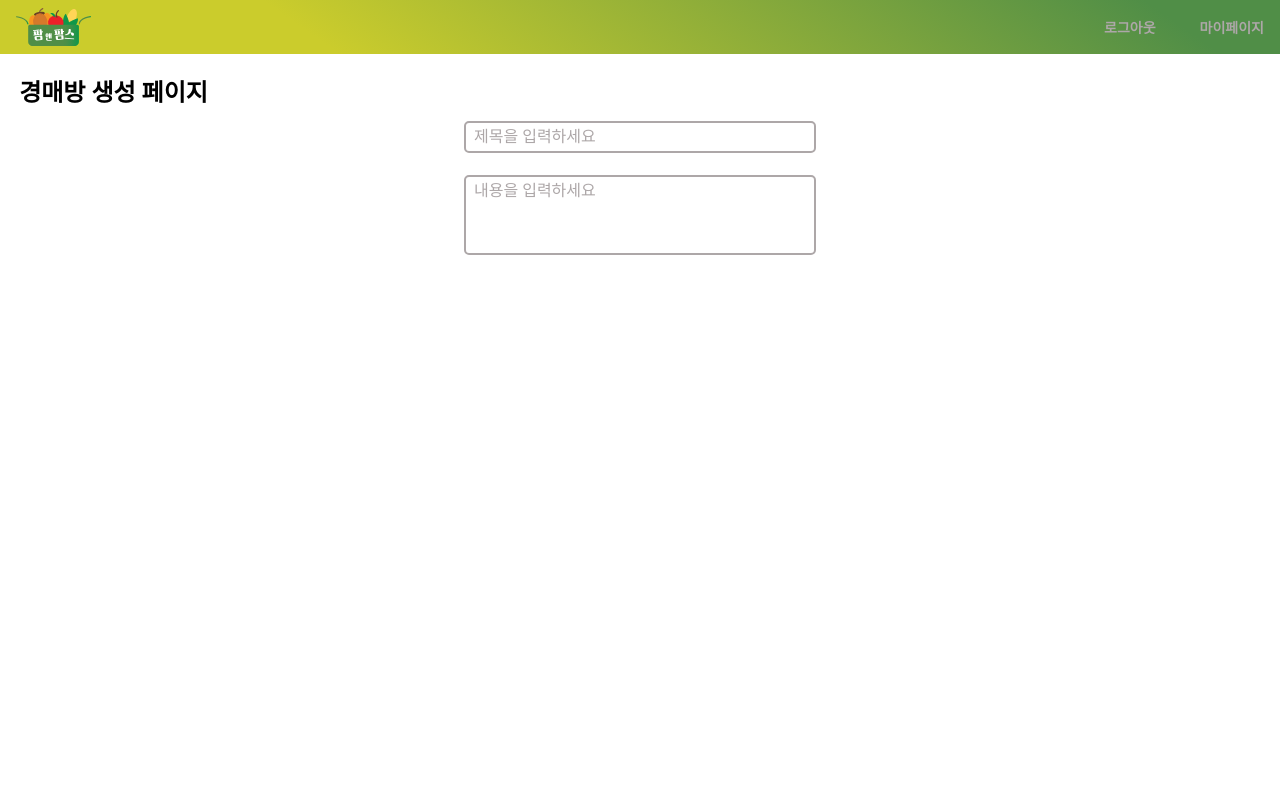
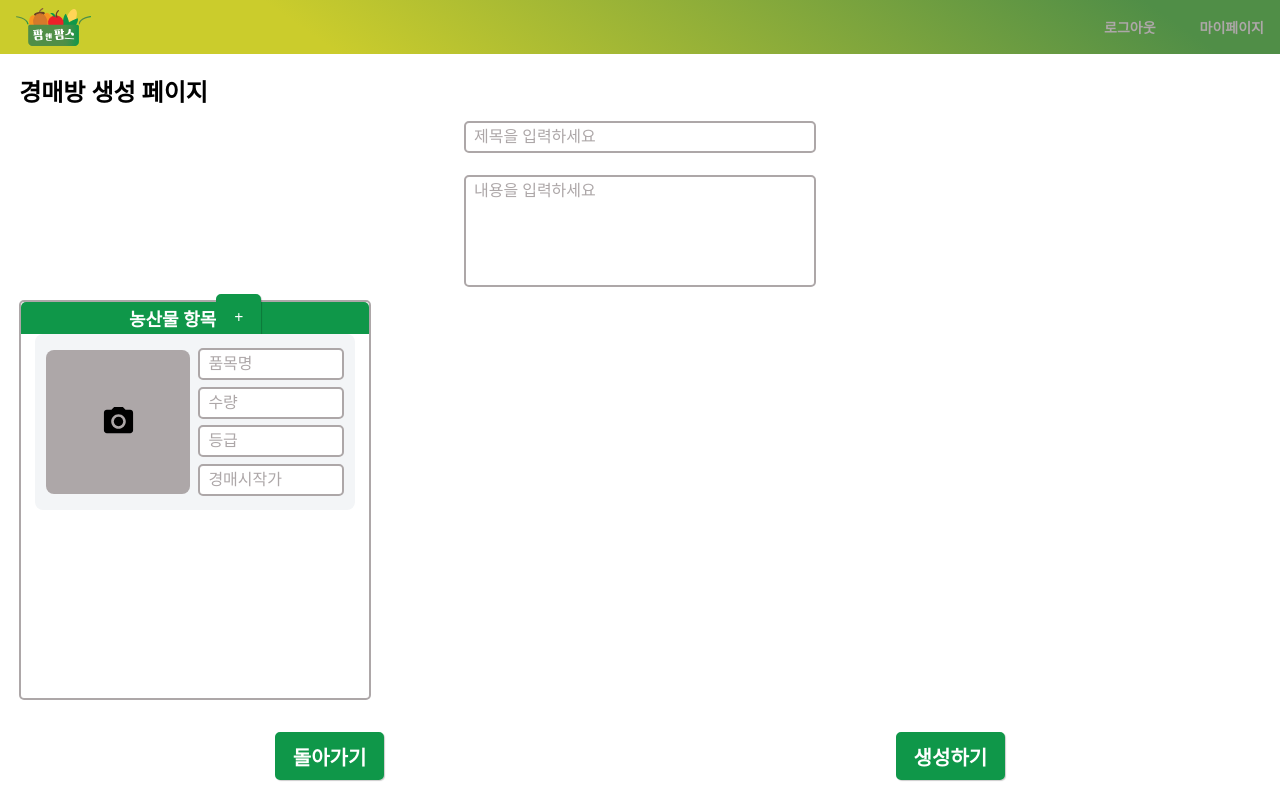
Before and after one commit to seonghun0828/farmNfarms, a React (Create React App) app in the folder frontend/: page /create in a window 1280 px wide. Built offline with nearby package versions, Linux system fonts and the light colour scheme.

Commit message:
[feat] Frontend : update CreateAuctionRoom

```diff
--- a/frontend/src/common/apiPath.js
+++ b/frontend/src/common/apiPath.js
@@ -1,4 +1,4 @@
-const HOST = 'https://i7b203.p.ssafy.io:8080/api/v1/';
+const HOST = 'https://i7b203.p.ssafy.io:9000/api/v1/';
 
 const AUTH = 'auth/';
 const USER = 'user/';
--- a/frontend/src/components/atoms/Input/index.jsx
+++ b/frontend/src/components/atoms/Input/index.jsx
@@ -35,6 +35,7 @@ const Input = ({children, status, label, helpMsg, type, placeholder, name, setVa
         placeholder={placeholder}
         onChange={handleChange}
         readOnly={isReadOnly}
+        name={name}
         {...rest}
       />
       <HelpText status={status} {...rest}>
--- a/frontend/src/components/molecules/CreateItemCard/index.jsx
+++ b/frontend/src/components/molecules/CreateItemCard/index.jsx
@@ -31,7 +31,7 @@ const ImageButton = styled.div`
     background-color: ${({theme}) => theme.colors.gray2};
     border-radius: 0.5rem;
 `
-const CreateItemCard = ({inputs}) => {
+const CreateItemCard = ({inputs, items, idx, setItems}) => {
     const [url, setUrl] = useState(null);
     const clickHandler = () => {
         const fileUploader = document.querySelector('#file-uploader');
@@ -41,8 +41,34 @@ const CreateItemCard = ({inputs}) => {
         const fileUploader = document.querySelector('#file-uploader');
         setUrl(URL.createObjectURL(fileUploader.files[0]));
     }
+    const changeInput = (e) => {
+        // console.log(e.target.value);
+        // console.log(e.target.parentNode.parentNode.parentNode);
+        // const parent = e.target.parentNode.parentNode.parentNode;
+        // const arr = inputs.map(({text, type}, idx) => {
+        //     return {
+        //         [text]: ''
+        //     }
+        // })
+        // for (let i = 0; i < items.length; i++) {
+        //     if (i === idx) {
+                // console.log(items[i]);
+                // console.log(idx, parent.name);
+            //     setItems(items => [
+            //         ...items,
+            //         [...arr,
+            //             {
+            //                 [e.target.name]: e.target
+            //             }
+            //         ]
+
+            //     ])
+
+            // }
+        // }
+    }
     return (
-        <StyledCreateItemCard>
+        <StyledCreateItemCard name={idx}>
             <ImageArea>
                 <input type='file' hidden id='file-uploader' onChange={uploadImage} />
                 {
@@ -57,7 +83,7 @@ const CreateItemCard = ({inputs}) => {
                 }
             </ImageArea>
             <InputArea>
-                {inputs.map(({text, type}, idx) => <Input height='2' type={type} placeholder={text} key={text + idx} />)}
+                {inputs.map(({text, type}, idx) => <Input height='2' onChange={(e) => changeInput(e)} name={text} type={type} placeholder={text} key={text + idx} />)}
             </InputArea>
         </StyledCreateItemCard>
     );
--- a/frontend/src/components/pages/CreateAuctionRoom/index.jsx
+++ b/frontend/src/components/pages/CreateAuctionRoom/index.jsx
@@ -1,34 +1,95 @@
-import React from 'react';
-import RoomCard from '../../molecules/RoomCard';
+import React, { useState } from 'react';
 import logo from '../../../assets/로고.svg';
 import styled from 'styled-components';
 import Navbar from '../../molecules/Navbar';
-import SearchBar from '../../molecules/SearchBar';
 import Text from '../../atoms/Text';
 import Button from '../../atoms/Button';
-import RoomDetailModal from '../../molecules/RoomDetailModal';
-import Carousel from '../../molecules/Carousel';
 import Input from '../../atoms/Input';
 import Textarea from '../../atoms/Textarea';
+import CreateItemCard from '../../molecules/CreateItemCard';
+import { useNavigate } from 'react-router-dom';
+import move from '../../../common/move'
 
 const StyledCreateAuctionRoom = styled.div``;
 
+// ${({theme}) => theme.flex.columnCenter}
 const PageBody = styled.div`
     padding: 1.2rem;
+    height: 46rem;
 `;
 const TextInputs = styled.div`
     ${({theme}) => theme.flex.columnCenter}
     justify-content: space-around;
-    height: 10rem;
+    height: 12rem;
 `
 const StyledInput = styled.div`
     width: 22rem;
 `
 const StyledTextarea = styled.div`
     width: 22rem;
-`;
+    `;
+const ItemAddingArea = styled.div`
+    width: 22rem;
+    height: 25rem;
+    border: 2px solid ${({theme}) => theme.colors.gray2};
+    border-radius: 5px;
+`
+const ItemAddingAreaNav = styled.div`
+  ${({theme}) => theme.flex.rowCenter}
+  height: 2rem;
+  background-color: ${({theme}) => theme.colors.green3};
+  border-radius: 5px 5px 0 0;
+`
+const ItemAddingAreaBody = styled.div`
+  ${({theme}) => theme.flex.columnCenter}
+  justify-content: flex-start;
+  height: 22.5rem;
+  overflow-y: auto;
+  gap: 1rem;
+`
+const StyledButton = styled.div`
+  ${({theme}) => theme.flex.rowCenter}
+`
+const Footer = styled.div`
+  ${({theme}) => theme.flex.rowCenter}
+  padding-top: 2rem;
+`
+const FooterButtons = styled.div`
+  ${({theme}) => theme.flex.rowCenter}
+  width: 100%;
+  justify-content: space-around;
+`
+const cardInputs=[{text: '품목명', type: 'text'}, {text: '수량', type: 'text'}, {text: '등급', type: 'text'}, {text: '경매시작가', type: 'number'}];
 
 const CreateAuctionRoom = () => {
+  const [title, setTitle] = useState('');
+  const [content, setContent] = useState('');
+  const [items, setItems] = useState([
+    cardInputs.map(({text}) => {
+      return {
+        [text] : ''
+      }})
+  ]);
+  const navigate = useNavigate();
+  const addItem = () => {
+    setItems(items => [...items,
+      cardInputs.map(({text}) => {
+        return {
+          [text] : ''
+        }})
+    ]);
+  }
+  const onChange = (e, setValue) => {
+    setValue(e.target.value);
+  }
+  const goBack = () => {
+    move(navigate, -1);
+  }
+  const create = () => {
+    console.log(title);
+    console.log(content);
+    console.log(items);
+  }
   return (
     <StyledCreateAuctionRoom>
       <Navbar url={logo} isLogin imgSize="xs" fontSize="sm" mode="graytext" />
@@ -36,12 +97,31 @@ const CreateAuctionRoom = () => {
         <Text weight='bold' fontSize='xxxl'>경매방 생성 페이지</Text>
         <TextInputs>
             <StyledInput>
-                <Input height='2' placeholder='제목을 입력하세요' />
+                <Input height='2' placeholder='제목을 입력하세요' onChange={(e) => onChange(e, setTitle)} />
             </StyledInput>
             <StyledTextarea>
-                <Textarea height='5' placeholder='내용을 입력하세요' />
+                <Textarea height='7' placeholder='내용을 입력하세요' onChange={(e) => onChange(e, setContent)} />
             </StyledTextarea>
         </TextInputs>
+        <ItemAddingArea>
+          <ItemAddingAreaNav>
+            <Text color='white' weight='bold' fontSize='lg' >농산물 항목</Text>
+            <StyledButton>
+              <Button fontSize='md' color='white' onClick={addItem}>+</Button>
+            </StyledButton>
+          </ItemAddingAreaNav>
+          <ItemAddingAreaBody>
+            {
+              items.map((item, idx) => <CreateItemCard items={items} setItems={setItems} inputs={cardInputs} idx={idx} key={item + idx} />)
+            }
+          </ItemAddingAreaBody>
+        </ItemAddingArea>
+        <Footer>
+          <FooterButtons>
+            <Button onClick={goBack}>돌아가기</Button>
+            <Button onClick={create}>생성하기</Button>
+          </FooterButtons>
+        </Footer>
       </PageBody>
     </StyledCreateAuctionRoom>
   );
```
